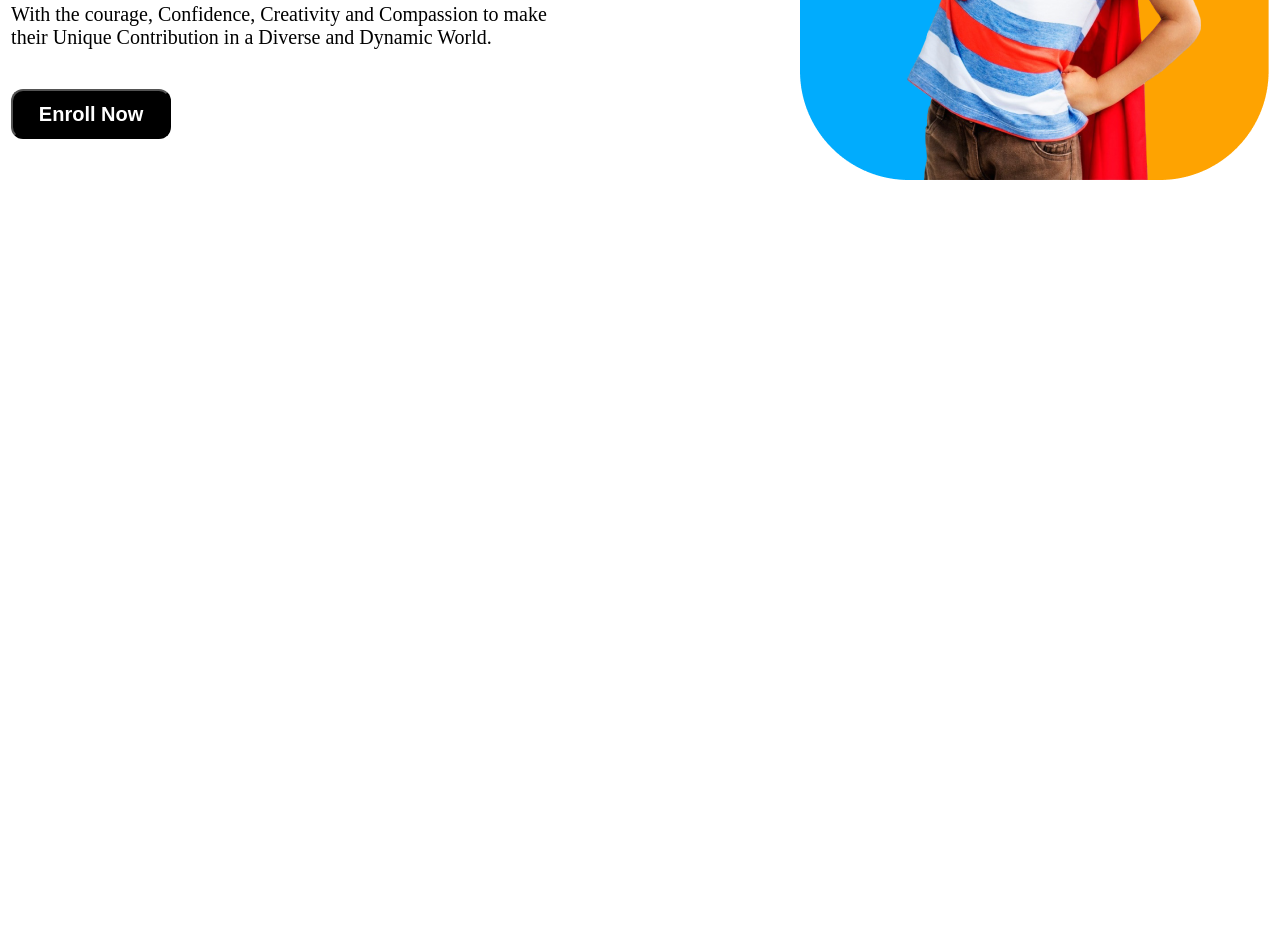
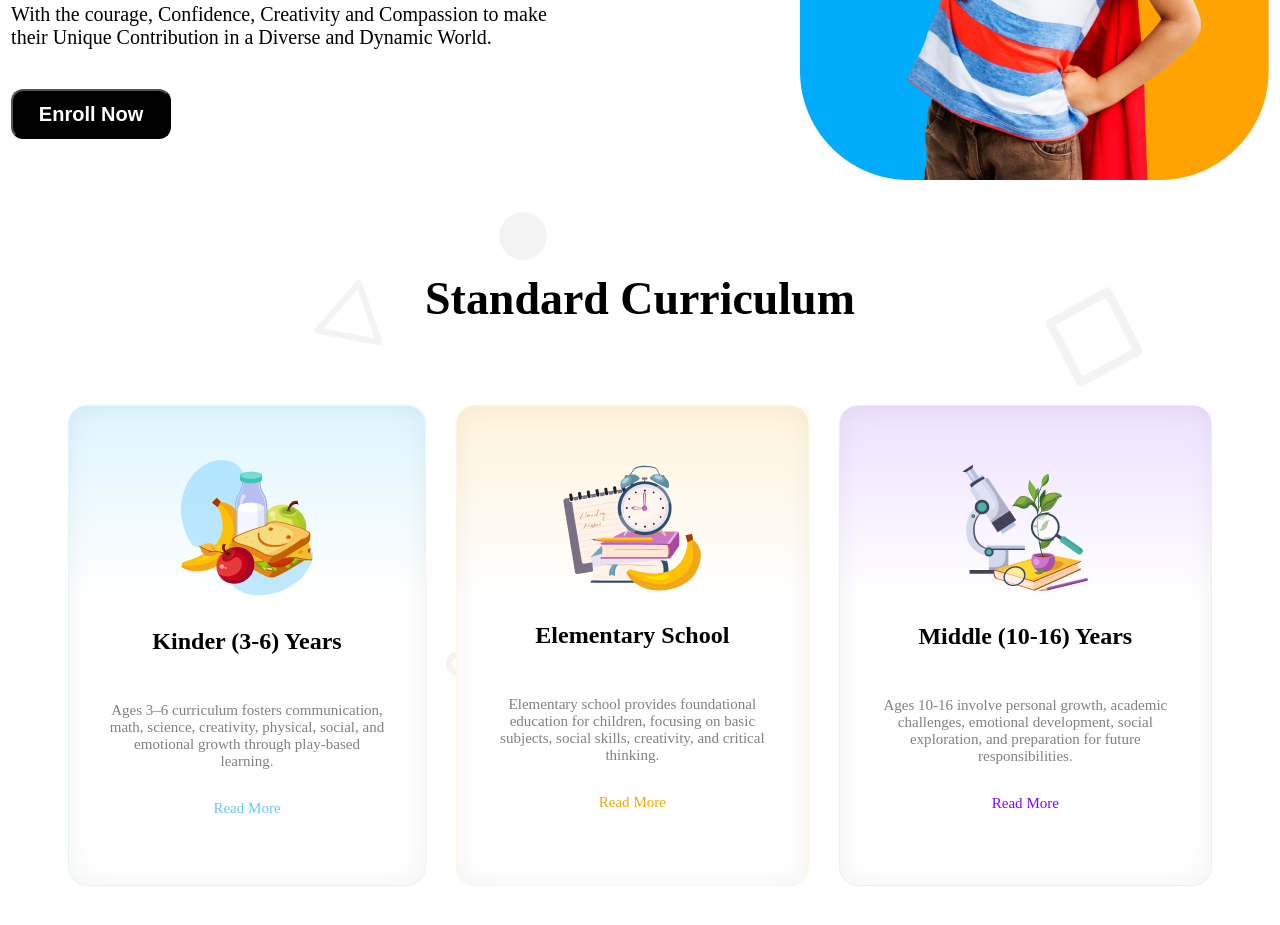
Before and after one commit to jannatuljyoti/B11-Assignment-2, a plain HTML site: page index.html in a window 1280 px wide. Shown: the part 481-1406 px from the top of the page. Before the commit the page ends 800 px from the top, so only its background shows below. Drawn offline with Linux system fonts and the light colour scheme.

Commit message:
added standard curriculum styles

```diff
--- a/index.html
+++ b/index.html
@@ -62,7 +62,38 @@
 
     </header>
     <main>
+        <!-- Curriculum section -->
 
+        <section class="curriculum">
+            <div class="curriculum-box">
+                <h3 class="standard">Standard Curriculum</h3>
+
+                <div class="card-container">
+                    <div class="card-1">
+                        <img src="assets/kinder.png" alt="image">
+                        <h4 class="card-title">Kinder (3-6) Years</h4>
+                        <p class="card-description">Ages 3–6 curriculum fosters communication, math, science, creativity, physical, social, and emotional growth through play-based learning.</p>
+                        <p class="card-text1">Read More</p>
+                    </div>
+                    <div class="card-2">
+                        <img src="assets/elementary.png" alt="image">
+                        <h4 class="card-title">Elementary School</h4>
+                        <p class="card-description">Elementary school provides foundational education for children, focusing on basic subjects, social skills, creativity, and critical thinking.</p>
+                        <p class="card-text2">Read More</p>
+                    </div>
+                    <div class="card-3">
+                        <img src="assets/middle.png" alt="image">
+                        <h4 class="card-title">Middle (10-16) Years</h4>
+                        <p class="card-description">Ages 10-16 involve personal growth, academic challenges, emotional development, social exploration, and preparation for future responsibilities.</p>
+                        <p class="card-text3">Read More</p>
+                    </div>
+                </div>
+
+                <div>
+
+                </div>
+            </div>
+        </section>
     </main>
     <footer>
 
--- a/styles/style.css
+++ b/styles/style.css
@@ -200,11 +200,132 @@ max-width: 100%;
 }
 
 
+/* curriculum section */
+
+.curriculum{
+    background-image: url(../assets/bg.png);
+    max-width: 1440px;
+    height: 879px;
+}
+
+.curriculum-box{
+    display: flex;
+    flex-direction: column;
+    justify-content: space-evenly;
+
+    align-items: center;
+    gap: 80;
+    padding: 60px;
+}
+
+.standard{
+    font-size: 2.87rem;
+    font-weight: 700px;
+    /* padding: 80px 0px; */
+    /* margin:80px 0px; */
+    margin: 0px auto;
+}
+
+.card-container{
+    max-width: 100%;
+    height: 481px;
+    padding-top: 80px;
+    margin: 0px auto;
+    display: flex;
+    gap: 30px;
+
+}
+
+.card-1{
+    box-sizing: border-box;
+    border: 0.94px solid rgb(222, 245, 255);
+    border-radius: 18.86px;
+
+    box-shadow: inset 0px 0px 28.3px 0.94px rgba(0, 0, 0, 0.05);
+    background: linear-gradient(180.00deg, rgb(222, 245, 255),rgba(255, 255, 255, 0) 40%),rgb(255, 255, 255);
+
+    display: flex;
+    flex-direction: column;
+    justify-content: center;
+    align-items: center;
+    text-align: center;
+}
+
+.card-2{
+    box-sizing: border-box;
+    border: 0.94px solid rgb(255, 244, 220);
+    border-radius: 18.86px;
+
+    box-shadow: inset 0px 0px 28.3px 0.94px rgba(0, 0, 0, 0.05);
+    background: linear-gradient(180.00deg, rgb(255, 244, 220),rgba(255, 255, 255, 0) 40%),rgb(255, 255, 255);
+    display: flex;
+    flex-direction: column;
+    justify-content: center;
+    align-items: center;
+    text-align: center;
+}
+
+.card-3{
+    box-sizing: border-box;
+    border: 0.94px solid rgb(242, 232, 255);
+    border-radius: 18.86px;
+
+    box-shadow: inset 0px 0px 28.3px 0.94px rgba(0, 0, 0, 0.05);
+    background: linear-gradient(180.00deg, rgb(238, 225, 255),rgba(255, 255, 255, 0) 40%),rgb(255, 255, 255);
+
+    display: flex;
+    flex-direction: column;
+    justify-content: center;
+    align-items: center;
+    text-align: center;
+}
+
+.card-title{
+    font-size: 1.5rem ;
+    font-weight: 700;
+    padding: 0px 70px;
+}
+
+.card-description{
+    font-family: Raleway;
+    font-size: 0.94rem;
+    font-weight: 500px;
+    color:rgb(128, 128, 128) ;
+    display: flex;
+    flex-direction: row;
+    align-items: center;
+    padding: 0px 40px ;
+}
+
+.card-text1{
+    font-size: 0.94rem;
+    font-weight: 700px;
+    color: rgb(100, 200, 255);
+
+}
+
+.card-text2{
+    font-size: 0.94rem;
+    font-weight: 700px;
+    color: rgb(240, 170, 0);
+
+}
+
+.card-text3{
+    font-size: 0.94rem;
+    font-weight: 700px;
+    color: rgb(135, 0, 255);
+
+}
+
+
 
 
 /* responsive section */
 
 @media screen and (max-width:576px) {
+    /* header section */
+
     .menu{
         display: block;
         margin: 0px 80px;
```
